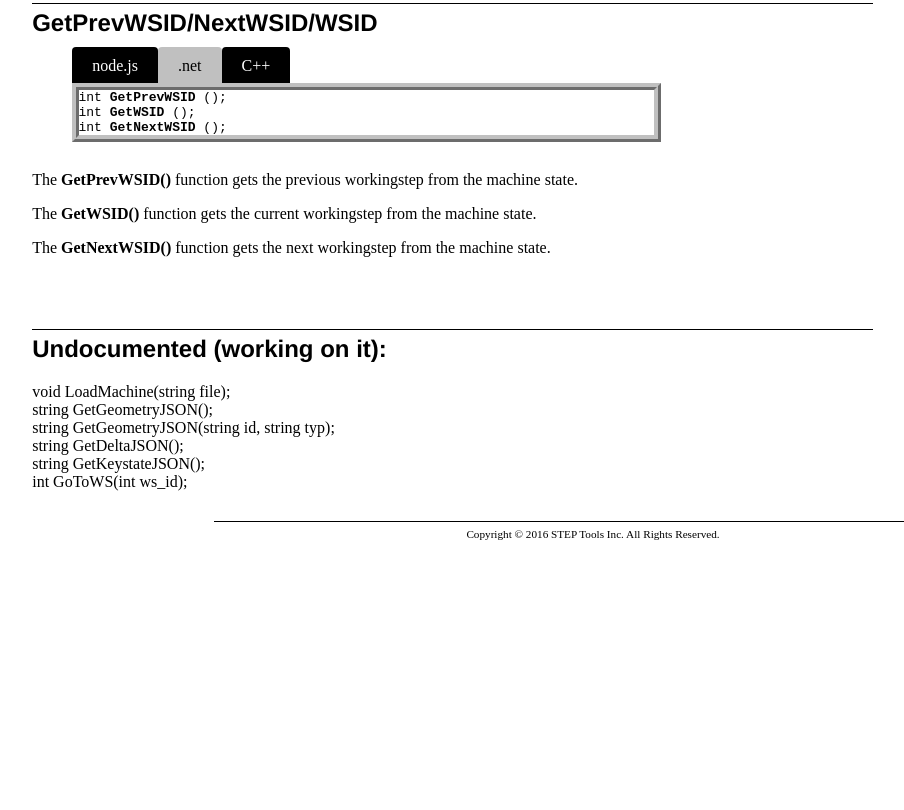
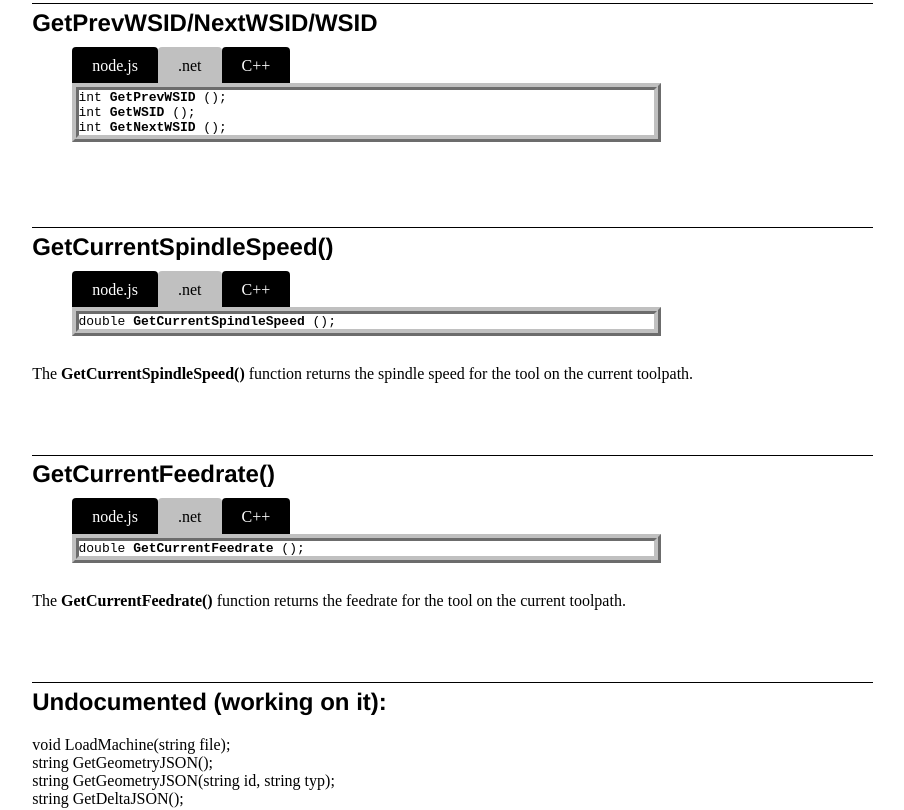
Before and after one commit to steptools/STEPNode, a website: page docs/ncapi/MachineState.html in a window 1280 px wide. Shown: the part 649-1459 px from the top of the page, without its empty margins (47-951 px from the left). Before the commit the page ends 1205 px from the top, so only its background shows below. Drawn offline with Linux system fonts and the light colour scheme.

Commit message:
docs for GetCurrentFeedrate and GetCurrentSpindleSpeed

```diff
--- a/docs/ncapi/MachineState.html
+++ b/docs/ncapi/MachineState.html
@@ -77,9 +77,37 @@ int <b>GetNextWSID</b> ();
 </pre>
 </div>
 
-<P>The <b>GetPrevWSID()</b> function gets the previous workingstep from the machine state.
-<P>The <b>GetWSID()</b> function gets the current workingstep from the machine state.
-<P>The <b>GetNextWSID()</b> function gets the next workingstep from the machine state.
+<h2 class=rule>
+<a name=GetCurrentSpindleSpeed></a>GetCurrentSpindleSpeed()</h2>
+<div class='tabview'>
+<pre class='.net'>
+double <b>GetCurrentSpindleSpeed</b> ();
+</pre>
+<pre class="node.js">
+double <b>GetCurrentSpindleSpeed</b> ();
+</pre>
+<pre class="C++">
+double <b>GetCurrentSpindleSpeed</b> ();
+</pre>
+</div>
+
+<P>The <b>GetCurrentSpindleSpeed()</b> function returns the spindle speed for the tool on the current toolpath.
+
+<h2 class=rule>
+<a name=GetCurrentFeedrate></a>GetCurrentFeedrate()</h2>
+<div class='tabview'>
+<pre class='.net'>
+double <b>GetCurrentFeedrate</b> ();
+</pre>
+<pre class="node.js">
+double <b>GetCurrentFeedrate</b> ();
+</pre>
+<pre class="C++">
+double <b>GetCurrentFeedrate</b> ();
+</pre>
+</div>
+
+<P>The <b>GetCurrentFeedrate()</b> function returns the feedrate for the tool on the current toolpath.
 
 <h2 class=rule>
 	Undocumented (working on it): </h2>
```
